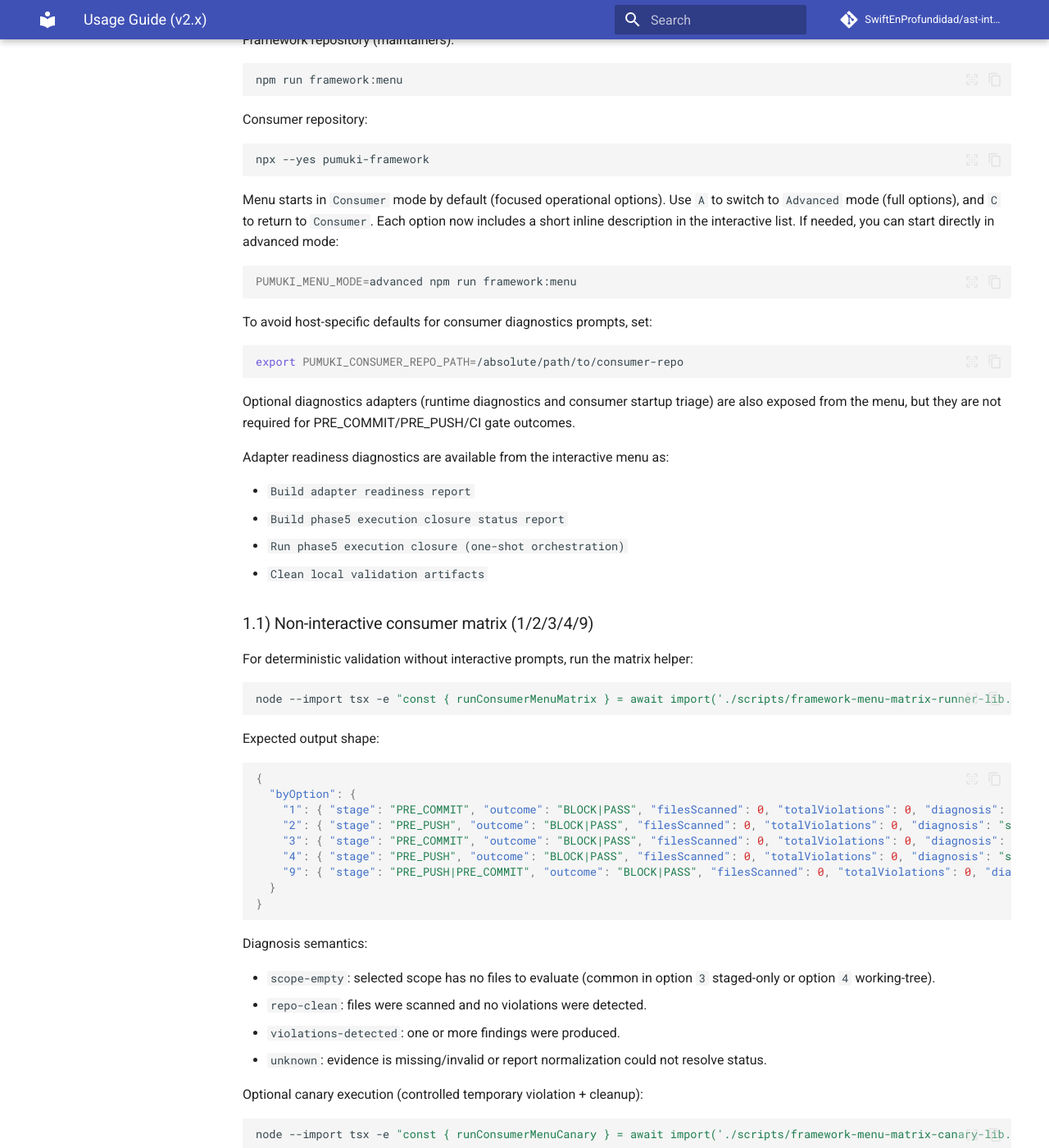
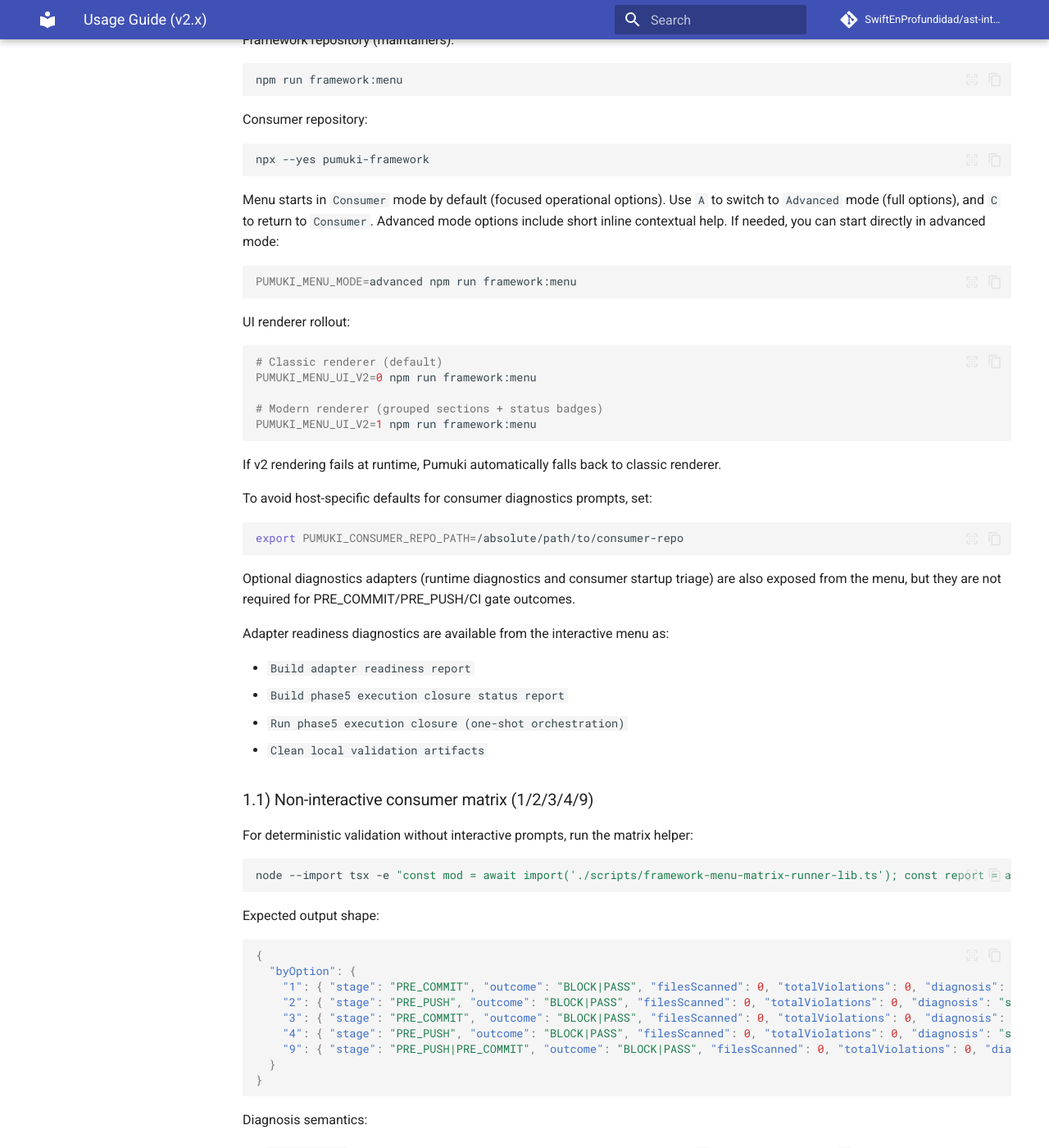
Before and after one commit to SwiftEnProfundidad/ast-intelligence-hooks, an MkDocs documentation site: the page built from docs/USAGE.md, in a window 1280 px wide and 1400 px high, scrolled down 1802 px. Shown: the whole window at 82% size. Built offline with MkDocs 1.6.1 and Material for MkDocs 9.7.7, drawn with Linux system fonts in a browser that asks for light colours; comment, search, counter and statistics services are not loaded; some of the changed text lies outside the part shown.

Commit message:
docs(menu-uiux): close phase 7 and finalize cycle docs

````diff
--- a/docs/USAGE.md
+++ b/docs/USAGE.md
@@ -85,12 +85,24 @@ npx --yes pumuki-framework
 
 Menu starts in `Consumer` mode by default (focused operational options).
 Use `A` to switch to `Advanced` mode (full options), and `C` to return to `Consumer`.
-Each option now includes a short inline description in the interactive list.
+Advanced mode options include short inline contextual help.
 If needed, you can start directly in advanced mode:
 
 ```bash
 PUMUKI_MENU_MODE=advanced npm run framework:menu
 ```
+
+UI renderer rollout:
+
+```bash
+# Classic renderer (default)
+PUMUKI_MENU_UI_V2=0 npm run framework:menu
+
+# Modern renderer (grouped sections + status badges)
+PUMUKI_MENU_UI_V2=1 npm run framework:menu
+```
+
+If v2 rendering fails at runtime, Pumuki automatically falls back to classic renderer.
 
 To avoid host-specific defaults for consumer diagnostics prompts, set:
 
@@ -112,7 +124,7 @@ Adapter readiness diagnostics are available from the interactive menu as:
 For deterministic validation without interactive prompts, run the matrix helper:
 
 ```bash
-node --import tsx -e "const { runConsumerMenuMatrix } = await import('./scripts/framework-menu-matrix-runner-lib.ts'); const report = await runConsumerMenuMatrix({ repoRoot: process.cwd() }); console.log(JSON.stringify(report, null, 2));"
+node --import tsx -e "const mod = await import('./scripts/framework-menu-matrix-runner-lib.ts'); const report = await mod.default.runConsumerMenuMatrix({ repoRoot: process.cwd() }); console.log(JSON.stringify(report, null, 2));"
 ```
 
 Expected output shape:
@@ -139,7 +151,7 @@ Diagnosis semantics:
 Optional canary execution (controlled temporary violation + cleanup):
 
 ```bash
-node --import tsx -e "const { runConsumerMenuCanary } = await import('./scripts/framework-menu-matrix-canary-lib.ts'); const report = await runConsumerMenuCanary({ repoRoot: process.cwd() }); console.log(JSON.stringify(report, null, 2));"
+node --import tsx -e "const mod = await import('./scripts/framework-menu-matrix-canary-lib.ts'); const report = await mod.default.runConsumerMenuCanary({ repoRoot: process.cwd() }); console.log(JSON.stringify(report, null, 2));"
 ```
 
 ### 1.2) Consumer pre-flight (legacy parity)
````
Also changed, not shown: README.md (+5 -0 lines), docs/API_REFERENCE.md (+8 -0 lines), docs/MENU_UIUX_MODERNIZATION_CYCLE.md (+5 -5 lines), docs/REFRACTOR_PROGRESS.md (+6 -2 lines).
